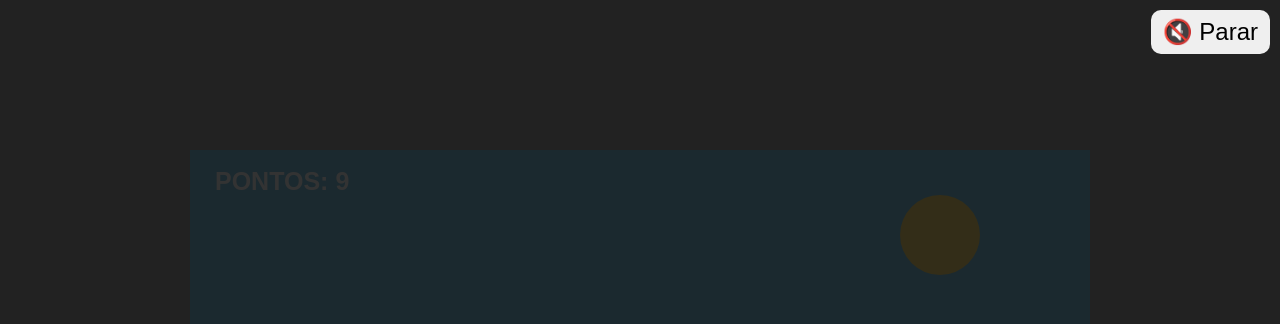
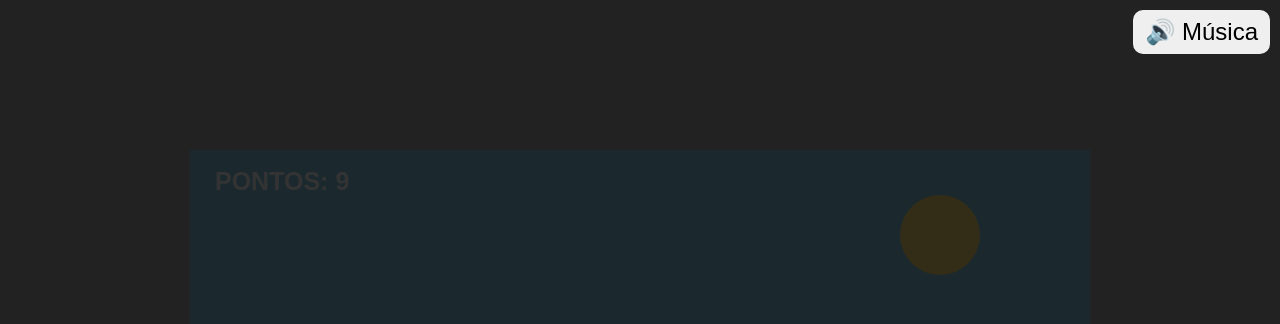
Before and after one commit to adriano387/adrianin-jogo2d, a plain HTML site: page index.html in a window 1280 px wide. Both pictures are taken after a click on the button "🔇 Parar". Shown: the top 324 px of the page. Drawn offline with Linux system fonts and the light colour scheme.

Commit message:
Add files via upload

```diff
--- a/index.html
+++ b/index.html
@@ -47,7 +47,8 @@
   document.addEventListener('click', ligarMusica);
   document.addEventListener('keydown', ligarMusica);
 
-  btnMusica.addEventListener('click', () => {
+  btnMusica.addEventListener('click', (e) => {
+  e.stopPropagation();
     if (tocando) {
       musica.pause();
       btnMusica.textContent = '🔊 Música';
```
